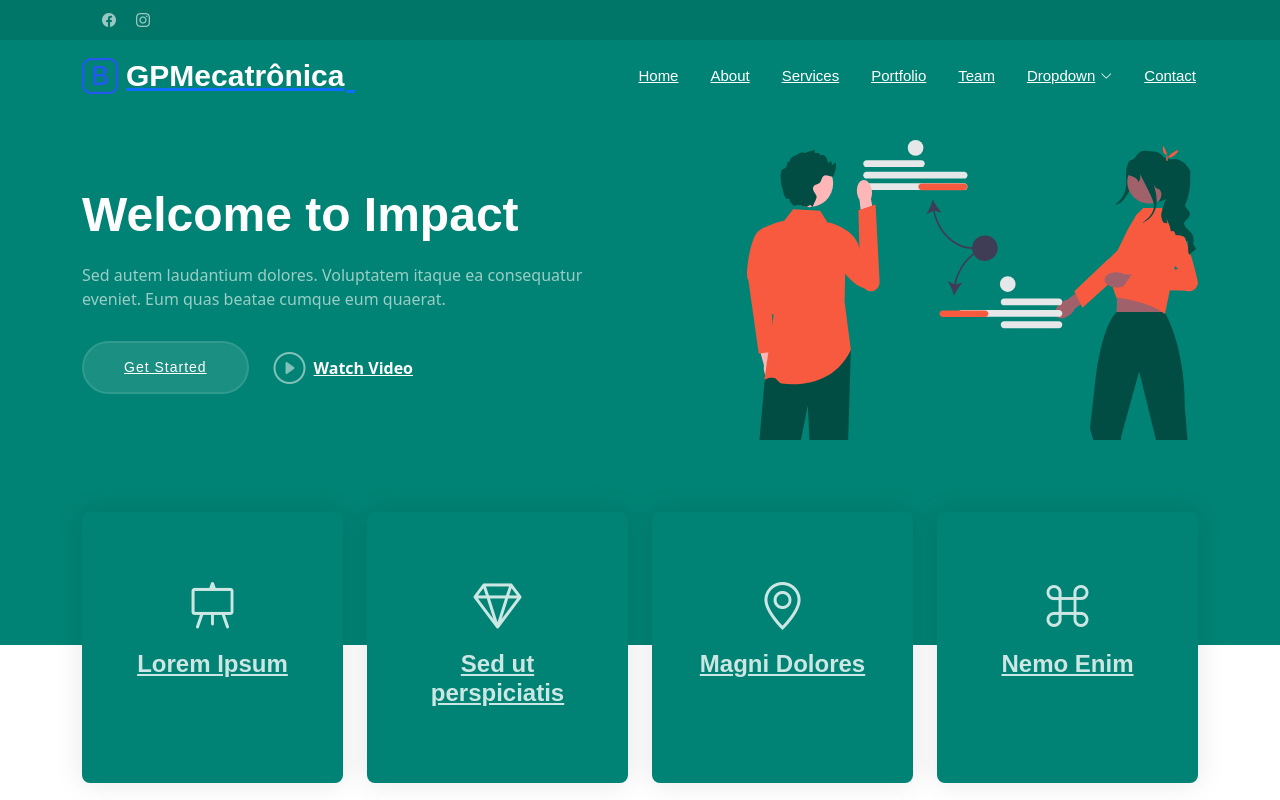
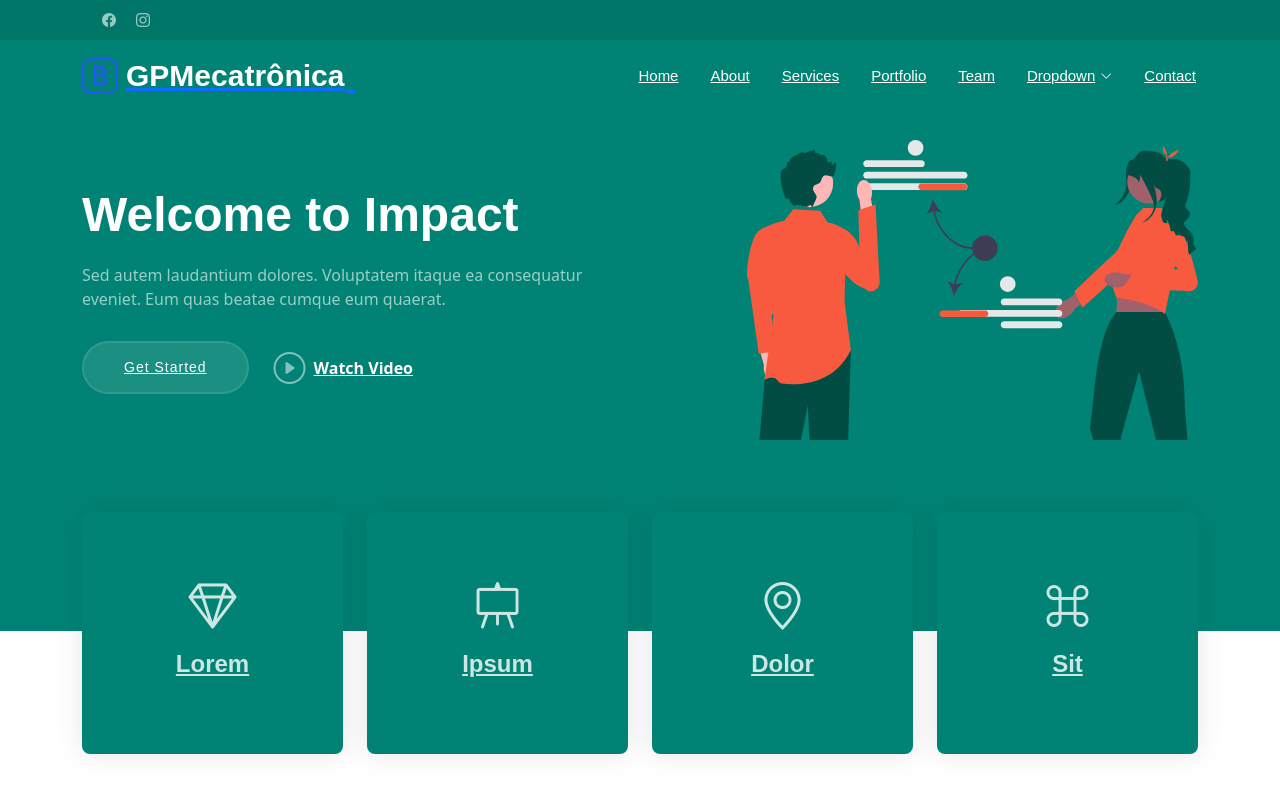
Before and after one commit to igp-conect/landing_page_gpmecatronica, a Next.js app: page / in a window 1280 px wide. Shown: the top 800 px of the page. Built offline with nearby package versions, Linux system fonts and the light colour scheme.

Commit message:
Separei o componente Hero em múltiplos componentes

```diff
--- /dev/null
+++ b/src/app/Hero.tsx
@@ -0,0 +1,71 @@
+type IconBoxProps = {
+  title: string;
+  iconName: string;
+};
+
+const HighlightIconBox = ({ title, iconName }: IconBoxProps) => (
+  <div className="col-xl-3 col-md-6">
+    <div className="icon-box">
+      <div className="icon">
+        <i className={`bi bi-${iconName}`} />
+      </div>
+      <h4 className="title">
+        <a href="#" className="stretched-link">
+          {title}
+        </a>
+      </h4>
+    </div>
+  </div>
+);
+
+export const Hero = () => (
+  <section id="hero" className="hero section accent-background">
+    <div
+      className="container position-relative"
+      data-aos="fade-up"
+      data-aos-delay={100}
+    >
+      <div className="row gy-5 justify-content-between">
+        <div className="col-lg-6 order-2 order-lg-1 d-flex flex-column justify-content-center">
+          <h2>
+            <span>Welcome to </span>
+            <span className="accent">Impact</span>
+          </h2>
+          <p>
+            Sed autem laudantium dolores. Voluptatem itaque ea consequatur
+            eveniet. Eum quas beatae cumque eum quaerat.
+          </p>
+          <div className="d-flex">
+            <a href="#about" className="btn-get-started">
+              Get Started
+            </a>
+            <a
+              href="https://www.youtube.com/watch?v=Y7f98aduVJ8"
+              className="glightbox btn-watch-video d-flex align-items-center"
+            >
+              <i className="bi bi-play-circle" />
+              <span>Watch Video</span>
+            </a>
+          </div>
+        </div>
+        <div className="col-lg-5 order-1 order-lg-2">
+          <img src="assets/img/hero-img.svg" className="img-fluid" alt="" />
+        </div>
+      </div>
+    </div>
+    <div
+      className="icon-boxes position-relative"
+      data-aos="fade-up"
+      data-aos-delay={200}
+    >
+      <div className="container position-relative">
+        <div className="row gy-4 mt-5">
+          <HighlightIconBox iconName="gem" title="Lorem" />
+          <HighlightIconBox iconName="easel" title="Ipsum" />
+          <HighlightIconBox iconName="geo-alt" title="Dolor" />
+          <HighlightIconBox iconName="command" title="Sit" />
+        </div>
+      </div>
+    </div>
+  </section>
+);
--- a/src/app/page.tsx
+++ b/src/app/page.tsx
@@ -3,7 +3,8 @@ import "../../public/assets/vendor/bootstrap/css/bootstrap.min.css";
 import "../../public/assets/vendor/bootstrap-icons/bootstrap-icons.css";
 import "../../public/assets/vendor/glightbox/css/glightbox.min.css";
 import "../../public/assets/vendor/swiper/swiper-bundle.min.css";
-import { PageHeader } from "@/components/Header";
+import { PageHeader } from "@/app/Header";
+import { Hero } from "@/app/Hero";
 
 // import "../../public/assets/vendor/aos/aos.css";
 // TODO: Implementar a biblioteca AOS para funcionar com o React.
@@ -20,110 +21,7 @@ export default function Home() {
   ======================================================== */}
       <PageHeader />
       <main className="main">
-        {/* Hero Section */}
-        <section id="hero" className="hero section accent-background">
-          <div
-            className="container position-relative"
-            data-aos="fade-up"
-            data-aos-delay={100}
-          >
-            <div className="row gy-5 justify-content-between">
-              <div className="col-lg-6 order-2 order-lg-1 d-flex flex-column justify-content-center">
-                <h2>
-                  <span>Welcome to </span>
-                  <span className="accent">Impact</span>
-                </h2>
-                <p>
-                  Sed autem laudantium dolores. Voluptatem itaque ea consequatur
-                  eveniet. Eum quas beatae cumque eum quaerat.
-                </p>
-                <div className="d-flex">
-                  <a href="#about" className="btn-get-started">
-                    Get Started
-                  </a>
-                  <a
-                    href="https://www.youtube.com/watch?v=Y7f98aduVJ8"
-                    className="glightbox btn-watch-video d-flex align-items-center"
-                  >
-                    <i className="bi bi-play-circle" />
-                    <span>Watch Video</span>
-                  </a>
-                </div>
-              </div>
-              <div className="col-lg-5 order-1 order-lg-2">
-                <img
-                  src="assets/img/hero-img.svg"
-                  className="img-fluid"
-                  alt=""
-                />
-              </div>
-            </div>
-          </div>
-          <div
-            className="icon-boxes position-relative"
-            data-aos="fade-up"
-            data-aos-delay={200}
-          >
-            <div className="container position-relative">
-              <div className="row gy-4 mt-5">
-                <div className="col-xl-3 col-md-6">
-                  <div className="icon-box">
-                    <div className="icon">
-                      <i className="bi bi-easel" />
-                    </div>
-                    <h4 className="title">
-                      <a href="" className="stretched-link">
-                        Lorem Ipsum
-                      </a>
-                    </h4>
-                  </div>
-                </div>
-                {/*End Icon Box */}
-                <div className="col-xl-3 col-md-6">
-                  <div className="icon-box">
-                    <div className="icon">
-                      <i className="bi bi-gem" />
-                    </div>
-                    <h4 className="title">
-                      <a href="" className="stretched-link">
-                        Sed ut perspiciatis
-                      </a>
-                    </h4>
-                  </div>
-                </div>
-                {/*End Icon Box */}
-                <div className="col-xl-3 col-md-6">
-                  <div className="icon-box">
-                    <div className="icon">
-                      <i className="bi bi-geo-alt" />
-                    </div>
-                    <h4 className="title">
-                      <a href="" className="stretched-link">
-                        Magni Dolores
-                      </a>
-                    </h4>
-                  </div>
-                </div>
-                {/*End Icon Box */}
-                <div className="col-xl-3 col-md-6">
-                  <div className="icon-box">
-                    <div className="icon">
-                      <i className="bi bi-command" />
-                    </div>
-                    <h4 className="title">
-                      <a href="" className="stretched-link">
-                        Nemo Enim
-                      </a>
-                    </h4>
-                  </div>
-                </div>
-                {/*End Icon Box */}
-              </div>
-            </div>
-          </div>
-        </section>
-        {/* /Hero Section */}
-        {/* About Section */}
+        <Hero />
         <section id="about" className="about section">
           {/* Section Title */}
           <div className="container section-title" data-aos="fade-up">
```
Also changed, not shown: src/app/Header.tsx (renamed from src/components/Header.tsx).
